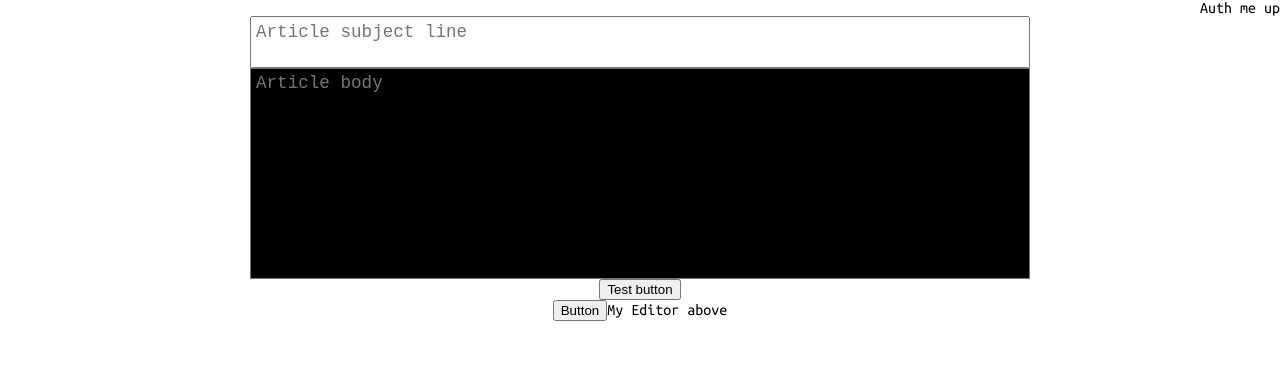
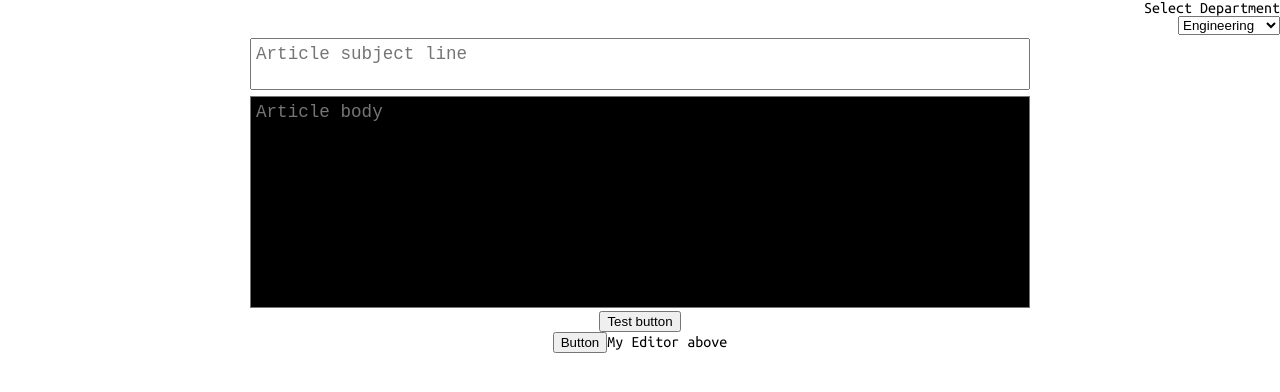
Before and after one commit to benamiller/internal-knowledge-base-frontend, a React (Create React App) app: page / in a window 1280 px wide. Shown: the top 392 px of the page. Built offline with nearby package versions, Linux system fonts and the light colour scheme.

Commit message:
Add tab press handling for textarea and department selection

```diff
--- a/src/App.js
+++ b/src/App.js
@@ -4,6 +4,7 @@ import MyEditor from './components/MyEditor/MyEditor';
 import postFunctions from './rest/post';
 import { useState } from 'react';
 import { Editor, EditorState } from 'draft-js';
+import Authentication from './components/Authentication/Authentication';
 
 function App() {
   const [editorState, setEditorState] = useState(
@@ -15,15 +16,31 @@ function App() {
 
   const [articles, setArticles] = useState([]);
 
+  const [comments, setComments] = useState([]);
+
+  const [selectedDepartment, setSelectedDepartment] = useState('ENGINEERING');
+
+  const handleDepartmentChange = (event) => {
+    setSelectedDepartment(event.target.value);
+  }
+
+  const handleEditorKeyPress = (event) => {
+    if (event.key == 'Tab') {
+      event.preventDefault();
+      event.target.value += "    ";
+    }
+  }
+
   return (
     <div className="App">
-      <div className="Authentication">Auth me up</div>
+      <Authentication selectedDepartment={selectedDepartment} setSelectedDepartment={handleDepartmentChange}/>
       <div className="Text-Editor">
         <MyEditor
           articleBody={articleBody}
           articleSubject={articleSubject}
           setArticleBody={setArticleBody}
           setArticleSubject={setArticleSubject}
+          handleTabKeyPress={handleEditorKeyPress}
         />
       </div>
       <button onClick={() => postFunctions.createNewArticle(
--- a/src/components/Authentication/Authentication.css
+++ b/src/components/Authentication/Authentication.css
@@ -0,0 +1,3 @@
+.Authentication {
+    text-align: right;
+}
--- a/src/components/Authentication/Authentication.js
+++ b/src/components/Authentication/Authentication.js
@@ -0,0 +1,21 @@
+import "./Authentication.css";
+
+const Authentication = (props) => {
+    const selectedDepartment = props.selectedDepartment;
+    const setSelectedDepartment = props.setSelectedDepartment;
+
+    return (
+        <div className="Authentication">
+            <label for="departments">Select Department</label>
+            <br />
+                <select name="department" id="department" value={selectedDepartment} onChange={setSelectedDepartment}>
+                    <option value="ENGINEERING">Engineering</option>
+                    <option value="MARKETING">Marketing</option>
+                    <option value="SALES">Sales</option>
+                    <option value="DATA SCIENCE">Data Science</option>
+                </select>
+        </div>
+    )
+}
+
+export default Authentication;
--- a/src/components/MyEditor/MyEditor.css
+++ b/src/components/MyEditor/MyEditor.css
@@ -8,6 +8,7 @@
 textarea {
   font-size: 1.1rem;
   padding: 0.3rem;
+  margin: 0.2rem;
 }
 
 #article-subject {
--- a/src/components/MyEditor/MyEditor.js
+++ b/src/components/MyEditor/MyEditor.js
@@ -8,6 +8,7 @@ const MyEditor = (props) => {
 	const articleSubject = props.articleSubject;
 	const setArticleBody = props.setArticleBody;
 	const setArticleSubject = props.setArticleSubject;
+	const handleTabKeyPress = props.handleTabKeyPress;
 
 	const handleBodyChange = (event) => {
 		setArticleBody(event.target.value);
@@ -19,8 +20,27 @@ const MyEditor = (props) => {
 
 	return (
 		<div className="Article-input">
-			<textarea id="article-subject" placeholder='Article subject line' value={articleSubject} onChange={handleSubjectChange}></textarea>
-			<textarea id="article-body" placeholder='Article body' value={articleBody} onChange={handleBodyChange} rows="10"></textarea>
+			<textarea
+				id="article-subject"
+				placeholder='Article subject line'
+				value={articleSubject}
+				onChange={handleSubjectChange}
+				onKeyDown={handleTabKeyPress}
+				spellCheck="false"
+				autoCorrect="false"
+			>
+			</textarea>
+			<textarea
+				id="article-body"
+				placeholder='Article body'
+				value={articleBody}
+				onChange={handleBodyChange}
+				rows="10"
+				onKeyDown={handleTabKeyPress}
+				spellCheck="false"
+				autoCorrect="false"
+			>
+			</textarea>
 			<button onClick={() => console.log(articleBody)}>Test button</button>
 		</div>
 	)
```
